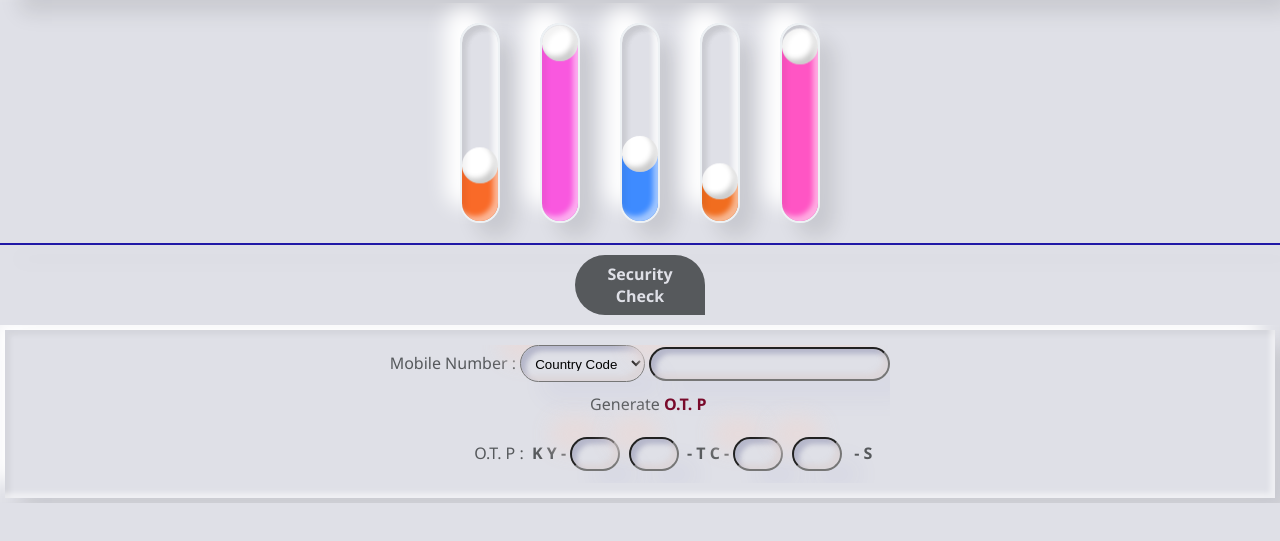
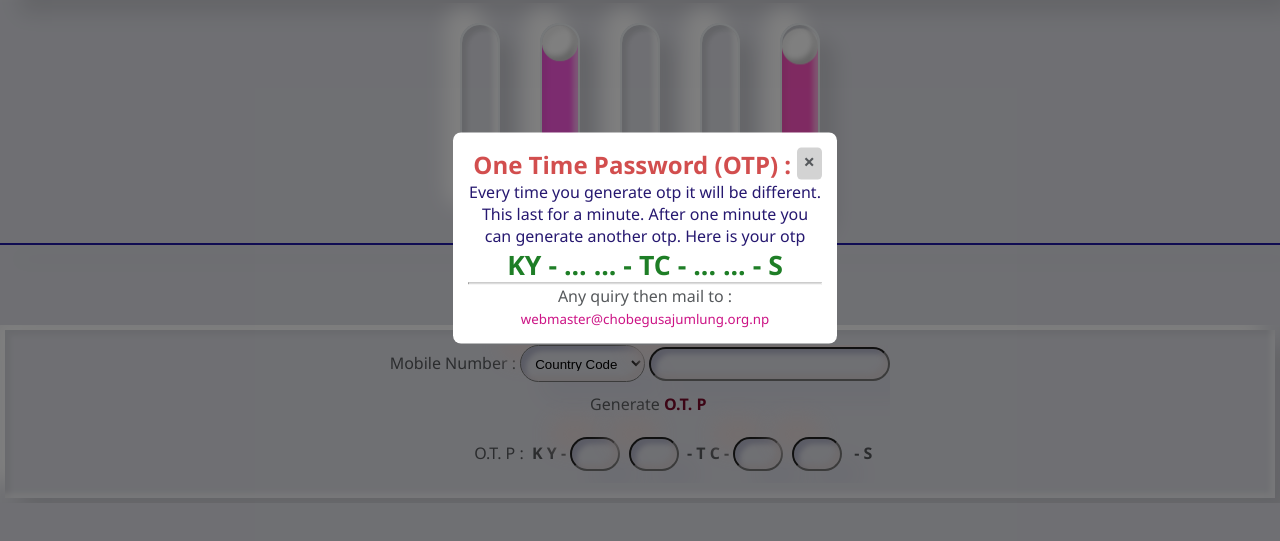
Before and after one commit to Ningsang-Jabegu/chobegu-sajumlung-main, a plain HTML site: page index.html in a window 1280 px wide. Both pictures are taken after a click on the link "O.T. P". Shown: the part 167-708 px from the top of the page. Drawn offline with Linux system fonts and the light colour scheme; a web font is replaced by a local one.

Commit message:
OTP Section updated

```diff
--- a/index.html
+++ b/index.html
@@ -11,7 +11,7 @@
 <body>
     <section id="pre-loader">
         <div>
-            <div>
+            <div class="logo-div">
                 <img src="/Images/logo/new-logo-II.PNG">
             </div>
             <div>
@@ -32,7 +32,7 @@
         <div>
             <hr>
             <h1>Security Check</h1>
-            <form>
+            <form method="post" action="index.html">
                 <div class="otp">
                     <span>
                         Mobile Number :
@@ -258,8 +258,24 @@
                                 <option data-countryCode="ZW" value="263">Zimbabwe (+263)</option>
                             </optgroup>
                         </select>
-                        <input type="number" name="Phone No." maxlength="10"><br>
-                        <span> &nbsp; &nbsp; Generate <a href="#" title="Click me to generate otp">O.T. P</a></span><br><br>
+                        <input type="number" name="Phone_Number" maxlength="10">
+                        <br>
+                        <span> &nbsp; &nbsp; Generate <a href="#" title="Click me to generate otp" class="trigger">O.T. P</a></span>
+                        <br><br>
+                        <div class="modal">
+                            <div class="modal-content">
+                                <span class="close-button"> &times; </span>
+                                <h2> One Time Password (OTP) :</h2>
+                                <p> Every time you generate otp it will be different. This last for a minute.
+                                    After one minute you can generate another otp. Here is your otp
+                                    <br>
+                                    <b>KY - ... ... - TC - ... ... - S</b>
+                                    <br>
+                                    <hr>
+                                    Any quiry then mail to : <span class="info-mail">webmaster@chobegusajumlung.org.np</span>
+                                </p>
+                            </div>
+                        </div>
                         &nbsp; &nbsp; &nbsp; &nbsp; &nbsp; &nbsp; &nbsp; &nbsp;
                         <span class="otp-auto" title="enter your four digit otp sent into your mobile phone.">
                             O.T. P :&nbsp; <b>K Y<b> -
@@ -269,6 +285,7 @@
                             <input type="number" name="OTP3" id="otp3" maxlength="1" onkeyup="move(event, 'otp2', 'otp3', 'otp4')">&nbsp;
                             <input type="number" name="OTP4" id="otp4" maxlength="1" onkeyup="move(event, 'otp3', 'otp4', '')"> &nbsp;
                             <b>- S</b>
+
                         </span>
                     </span>
                 </div>
--- a/script.js
+++ b/script.js
@@ -11,3 +11,22 @@ function move(e, previous, current, next) {
         document.getElementById(previous).focus();
     }
 }
+
+/* This is for model verification */
+const modal = document.querySelector(".modal");
+const trigger = document.querySelector(".trigger");
+const closeButton = document.querySelector(".close-button");
+
+function toggleModal() {
+    modal.classList.toggle("show-modal");
+}
+
+function windowOnClick(event) {
+    if (event.target === modal) {
+        toggleModal();
+    }
+}
+
+trigger.addEventListener("click", toggleModal);
+closeButton.addEventListener("click", toggleModal);
+window.addEventListener("click", windowOnClick);
--- a/style.css
+++ b/style.css
@@ -63,7 +63,7 @@
     justify-content: center;
     align-items: center;
 }
-#pre-loader div:first-child div:first-child{
+.logo-div {
     border-radius: 50%;
 }
 #pre-loader div:first-child div:nth-child(2) {
@@ -244,7 +244,7 @@ form {
     text-decoration: underline;
     transition: 100ms ease-in;
 }
-.otp span:first-child span:nth-child(7) input {
+.otp span:first-child span:nth-child(8) input {
     width: 50px;
 }
 input[type="number"]::-webkit-outer-spin-button,
@@ -252,3 +252,68 @@ input[type="number"]::-webkit-inner-spin-button {
     -webkit-appearance: none;
     margin: 0;
 }
+/* This is for model verification */
+.modal{
+    position: fixed;
+    left: 0;
+    top: 0;
+    width: 100%;
+    height: 100%;
+    z-index: 20;
+    background-color: rgba(0, 0, 0, 0.5);
+    opacity: 0;
+    padding: 10px;
+    visibility: hidden;
+    transform: scale(1.1);
+    transition: visibility 0s linear 0.25s, opacity 0.25s 0s, transform 0.25s;
+}
+
+.modal-content {
+    position: absolute;
+    top: 50%;
+    left: 50%;
+    border-radius: .5em;
+    transform: translate(-50%, -50%);
+    background-color: rgb(255, 255, 255);
+    padding: 1rem 1.5rem;
+    width: 24rem;
+    box-shadow: none !important;
+    display: block !important;
+}
+.modal-content h2 {
+    color: rgba(206, 64, 64, 0.925);
+}
+.modal-content p {
+    color: rgb(38, 24, 112);
+}
+.modal-content p b {
+    font-size: 20pt;
+    color: #1e7e26;
+}
+.info-mail {
+    color: #cc1385;
+    font-size: 10pt;
+}
+.close-button {
+    float: right;
+    font-weight: bold;
+    padding: 0 .35em .23em .35em;
+    font-size: 15pt;
+    border-radius: .22em;
+    cursor: pointer;
+    background-color: lightgray;
+}
+
+.close-button:hover {
+    background-color: rgba(79, 49, 214, 0.911);
+    color: #fff;
+    cursor: pointer;
+
+}
+
+.show-modal {
+    opacity: 1;
+    visibility: visible;
+    transform: scale(1.0);
+    transition: visibility 0s linear 0s, opacity 0.25s 0s, transform 0.25s;
+}
```
